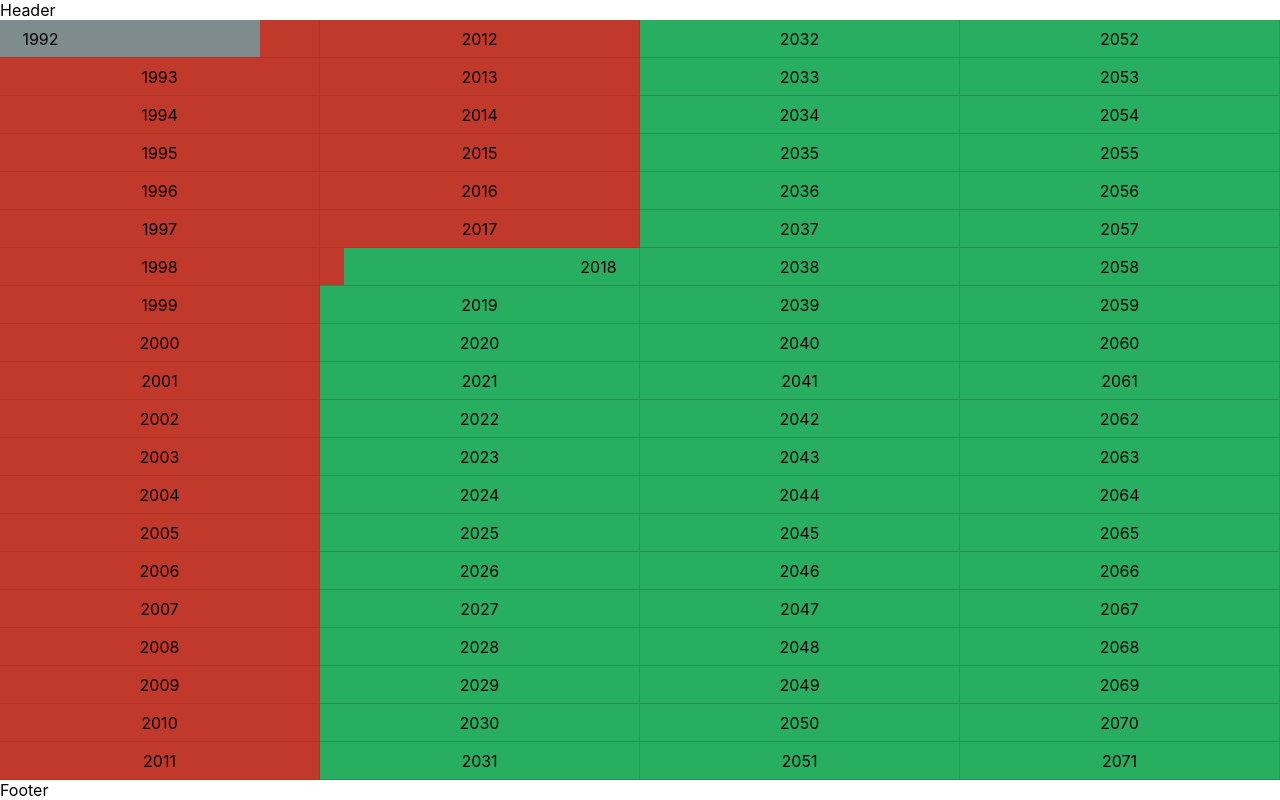
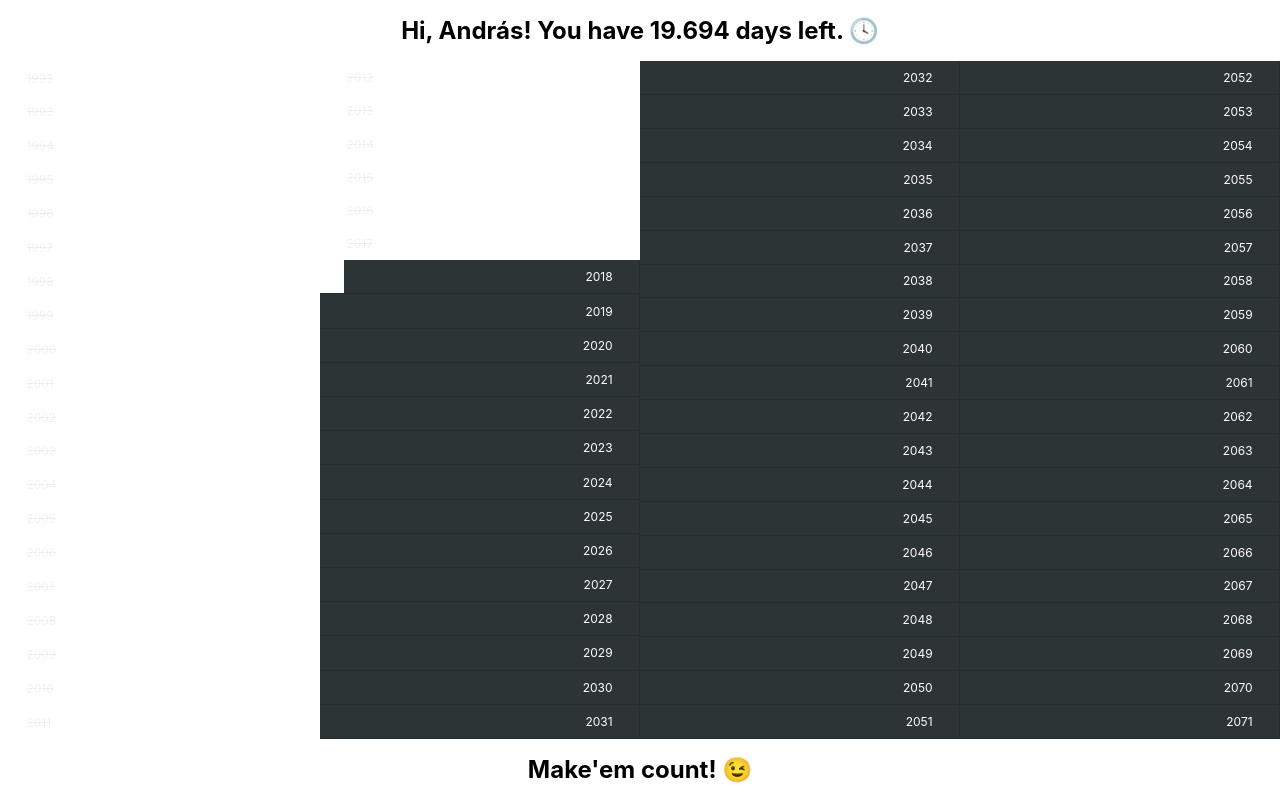
Before and after one commit to andrascodes/lifecalendar, a React (Create React App) app: page / in a window 1280 px wide. Built offline with nearby package versions, Linux system fonts and the light colour scheme.

Commit message:
Add Day counting and text in Header and Footer. Add styling for Years.

```diff
--- a/src/App.css
+++ b/src/App.css
@@ -1,5 +1,10 @@
 .App {
+  text-align: center;
   display: flex;
   flex-direction: column;
   min-height: 100vh;
 }
+
+h1 {
+  font-size: 1.5em;
+}
--- a/src/App.js
+++ b/src/App.js
@@ -13,10 +13,20 @@ class App extends Component {
     }
   }
 
+  getNumberOfDaysLeft = (birthDate) => {
+    const birthYear = new Date(birthDate).getFullYear()
+    const lastDayInDays = new Date(`${birthYear + 79}-12-31`).valueOf()/1000/3600/24
+    const nowInDays = Date.now()/1000/3600/24
+    return Math.floor(lastDayInDays - nowInDays)
+  }
+
   render() {
     return (
       <div className="App">
-        <Header />
+        <Header
+          name={'András'}
+          numberOfDays={this.getNumberOfDaysLeft(this.state.birthDate)}
+        />
         <Calendar
           birthDate={this.state.birthDate}
         />
--- a/src/components/Calendar/Section/Year/Year.css
+++ b/src/components/Calendar/Section/Year/Year.css
@@ -2,44 +2,61 @@
   display: flex;
   align-items: center;
   flex: 1 1;
+  position: relative;
 }
 
 .YearTitleContainer {
   display: flex;
-  justify-content: center;
   align-items: center;
 }
 
+
+.YearTitle {
+  position: absolute;
+  font-size: 0.75em;
+}
+
 .YearSpent {
-  background-color: #c0392b;
+  /* background-color: transparent;
   border-right: 0.01em solid rgba(158, 47, 35, 0.4);
-  border-bottom: 0.01em solid rgba(158, 47, 35, 0.5);
+  border-bottom: 0.01em solid rgba(158, 47, 35, 0.5); */
+}
+
+.YearSpent .YearTitle {
+  left: 2.2em;
+  text-decoration: line-through;
+  color: rgba(0, 0, 0, 0.05)
+}
+
+.YearLeft .YearTitle {
+  right: 2.2em;
 }
 
 .YearLeft {
-  background-color: #27ae60;
-  border-right: 0.01em solid rgba(28, 121, 67, 0.4);
-  border-bottom: 0.01em solid rgba(28, 121, 67, 0.5);
+  background-color: #2d3436;
+  color: white;
+  border-right: 0.01em solid rgba(33, 39, 41, 0.4);
+  border-bottom: 0.01em solid rgba(33, 39, 41, 0.5);
 }
 
 .YearProgress{
-  background-color: #c0392b;
+  background-color: white;
   flex-shrink: 0;
   flex-grow: 0;
 }
 
 .YearNotAlive {
-  background-color: #7f8c8d;
+  background-color: white;
   flex-shrink: 0;
   flex-grow: 0;
 }
 
-.YearProgressContainer {
-  position: relative;
+.YearSpent:hover {
+  background-color: #ecf0f1;
 }
 
-.YearTitle {
-  position: absolute;
+.YearSpent:hover .YearTitle {
+  color: rgba(0, 0, 0, 0.75)
 }
 
 /* @media (min-width: 768px) {
--- a/src/components/Calendar/Section/Year/index.js
+++ b/src/components/Calendar/Section/Year/index.js
@@ -14,10 +14,10 @@ const Year = ({ year, birthDate, isBirthYear, spent, current, left }) => {
 
     const titleStyle = {}
     if(percentage <= 50) {
-      titleStyle.right = '1.4em'
+      titleStyle.right = '2.2em'
     }
     else {
-      titleStyle.left = '1.4em'
+      titleStyle.left = '2.2em'
     }
 
     return (
@@ -41,10 +41,10 @@ const Year = ({ year, birthDate, isBirthYear, spent, current, left }) => {
 
     const titleStyle = {}
     if(percentage <= 50) {
-      titleStyle.right = '1.4em'
+      titleStyle.right = '2.2em'
     }
     else {
-      titleStyle.left = '1.4em'
+      titleStyle.left = '2.2em'
     }
 
     return (
--- a/src/components/Footer/Footer.css
+++ b/src/components/Footer/Footer.css
@@ -0,0 +1,6 @@
+.Footer {
+  display: flex;
+  align-content: center;
+  justify-content: center;
+  margin: 0 0.5em;
+}
--- a/src/components/Footer/index.js
+++ b/src/components/Footer/index.js
@@ -4,8 +4,8 @@ import './Footer.css'
 
 const Footer = () => {
   return (
-    <div>
-      Footer
+    <div className="Footer">
+      <h1>Make'em count! 😉</h1>
     </div>
   );
 };
--- a/src/components/Header/Header.css
+++ b/src/components/Header/Header.css
@@ -0,0 +1,6 @@
+.Header {
+  display: flex;
+  align-content: center;
+  justify-content: center;
+  margin: 0 0.5em;
+}
--- a/src/components/Header/index.js
+++ b/src/components/Header/index.js
@@ -2,10 +2,61 @@ import React from 'react';
 
 import './Header.css'
 
-const Header = () => {
+const Header = ({ name, numberOfDays }) => {
+
+  const emojiMap = (days) => {
+    if(days >= 25800) {
+      return `🕐`;
+    }
+    else if(days >= 24400) {
+      return `🕑`;
+    }
+    else if(days >= 21900) {
+      return `🕒`;
+    }
+    else if(days >= 19500) {
+      return `🕓`;
+    }
+    else if(days >= 17200) {
+      return `🕔`;
+    }
+    else if(days >= 14700) {
+      return `🕕`;
+    }
+    else if(days >= 12300) {
+      return `🕖`;
+    }
+    else if(days >= 9900) {
+      return `🕗`;
+    }
+    else if(days >= 7500) {
+      return `🕘`;
+    }
+    else if(days >= 5000) {
+      return `🕙`;
+    }
+    else if(days >= 2700) {
+      return `🕚`;
+    }
+    else if(days >= 280) {
+      return `🕛`;
+    }
+  }
+
+  const formatNumberOfDays = numberOfDays => {
+    const thousands = Math.floor(numberOfDays / 1000)
+    const remainder = numberOfDays % 1000
+    return `${thousands}.${remainder}`
+  }
+
   return (
-    <div>
-      Header
+    <div className="Header">
+      <h1>
+        {`Hi, ${name}!
+          You have ${formatNumberOfDays(numberOfDays)} days left.
+          ${emojiMap(numberOfDays)}`
+        }
+      </h1>
     </div>
   );
 };
```
